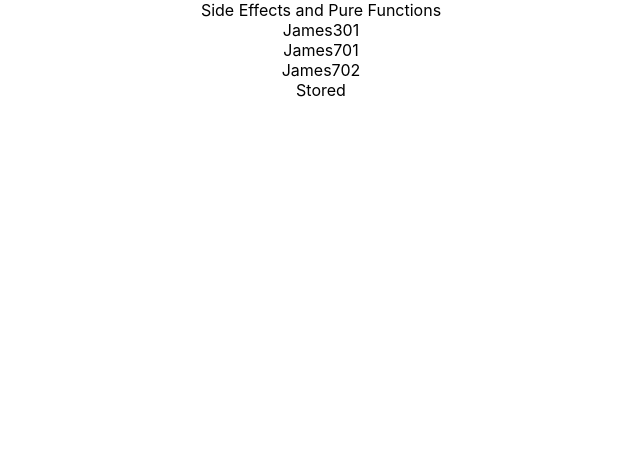
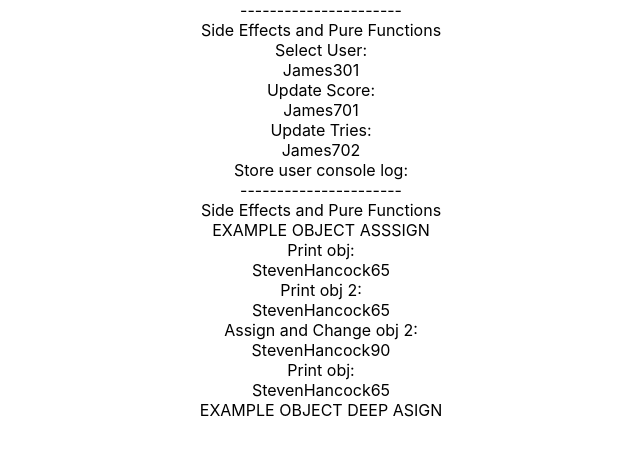
Before and after one commit to tylergasperlin/JSFunctionalProgramming, a React (Create React App) app: page / in a window 1280 px wide. Shown: the top 456 px of the page, without its empty margins (319-959 px from the left). Built offline with nearby package versions, Linux system fonts and the light colour scheme.

Commit message:
Lecture immutable data

```diff
--- a/src/App.js
+++ b/src/App.js
@@ -1,23 +1,77 @@
 import React from 'react';
 import logo from './logo.svg';
 import './App.css';
-import { selectUser, updateScore, updateTries, usersDara, storeUser } from './AvoidSideEffects/exerciseWithoutSideEffects';
+import {
+    selectUser,
+    updateScore,
+    updateTries,
+    usersDara,
+    storeUser,
+} from './AvoidSideEffects/exerciseWithoutSideEffects';
+import { getObj, getObj2, changeObj2, obj, assignObject, obj0 } from './AvoidSharedState/avoidSharedState';
+
+const Spacer = () => {
+  return <div>----------------------</div>
+}
+
+const handleDeepAssign = () => {
+  let obj1 = getObj(obj0)
+  let obj2 = getObj2(assignObject(obj0))
+  obj2.questions.q1.value = 10
+  // even though we use assign, the deeply nested object is still changed in both
+  console.log(obj1)
+  console.log(obj2)
+
+  // Json stringify allows us to clone the entire object including deep nested ones
+  let obj3 = JSON.parse(JSON.stringify(obj2))
+  // For ex run the following in place and all values ar ere 10
+  //let obj3 = Object.assign(obj2)
+
+  console.log(obj3)
+  obj3.questions.q1.value = 5
+  // value is 5
+  console.log(obj3)
+  // value is 10
+  console.log(obj2)
+  // value is 10
+  console.log(obj1)
+
+}
 
 function App() {
-  return (
-    <div className="App">
-      <div>
-        Side Effects and Pure Functions
-      </div>
-      <div> {Object.values(selectUser(usersDara, 0))} </div>
-      <div> {Object.values(updateScore(selectUser(usersDara, 0), 70))} </div>
-      <div> {Object.values(updateTries(selectUser(usersDara,0)))} </div>
-      Stored
-
-       {(storeUser(usersDara, selectUser(usersDara, 0), 0 )).forEach(user => {console.log(user)})}
-
-    </div>
-  );
+    return (
+        <div className='App'>
+            <div>
+              <Spacer/>
+                <div>Side Effects and Pure Functions</div>
+                Select User:
+                <div> {Object.values(selectUser(usersDara, 0))} </div>
+                Update Score:
+                <div> {Object.values(updateScore(selectUser(usersDara, 0), 70))} </div>
+                Update Tries:
+                <div> {Object.values(updateTries(selectUser(usersDara, 0)))} </div>
+                Store user console log:
+                {storeUser(usersDara, selectUser(usersDara, 0), 0).forEach((user) => {
+                    return <li>{user}</li>
+                })}
+            </div>
+            <Spacer/>
+            <div>
+                <div>Side Effects and Pure Functions</div>
+                <div>EXAMPLE OBJECT ASSSIGN</div>
+                Print obj:
+                <div>{Object.values(getObj(obj))}</div>
+                Print obj 2:
+                <div>{Object.values(getObj2(obj))}</div>
+                Assign and Change obj 2:
+                <div>{Object.values(changeObj2(assignObject(obj)))}</div>
+                Print obj:
+                <div>{Object.values(getObj(obj))}</div>
+                <div>EXAMPLE OBJECT DEEP ASIGN</div>
+                {handleDeepAssign()}
+            </div>
+        </div>
+    );
 }
 
 export default App;
--- /dev/null
+++ b/src/AvoidSharedState/avoidSharedState.js
@@ -0,0 +1,38 @@
+
+export let obj = {
+    fName: 'Steven',
+    lName: 'Hancock',
+    score: 65,
+    completion: true,
+}
+
+export let obj0 = {
+    fName: 'Steven',
+    lName: 'Hancock',
+    score: 65,
+    completion: true,
+    questions: {
+        q1: {success: true, value: 1},
+        q2: {success: false, value: 1}
+    }
+}
+
+
+// Since we use object.assign() we make a copy of an object
+// If you set obj2 = obj directly, obj 1 will change when calling changeObj2 due to objects being passed by reference
+export const assignObject = (obj) => Object.assign({}, obj);
+
+// Note that none of these share state with the object above :)
+export const getObj = (obj) => obj
+
+export const getObj2 = (obj2) => obj2
+
+export const changeObj2 = (obj2) => {
+    obj2.score = 90
+    return obj2
+}
+
+export const changeDeepObject = (obj) => {
+    obj.questions.q1.value = 10
+    return obj
+}
```
Also changed, not shown: 1 other file (tests, documents, lock files or other folders).
